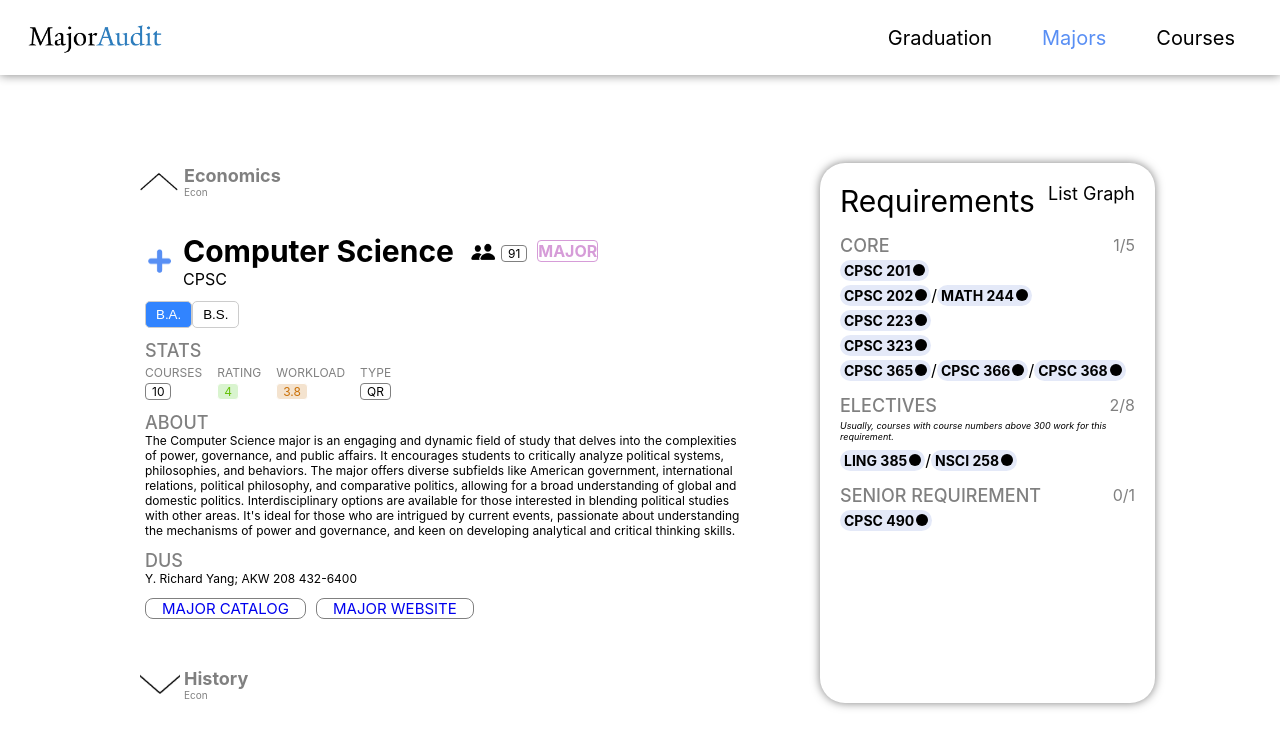
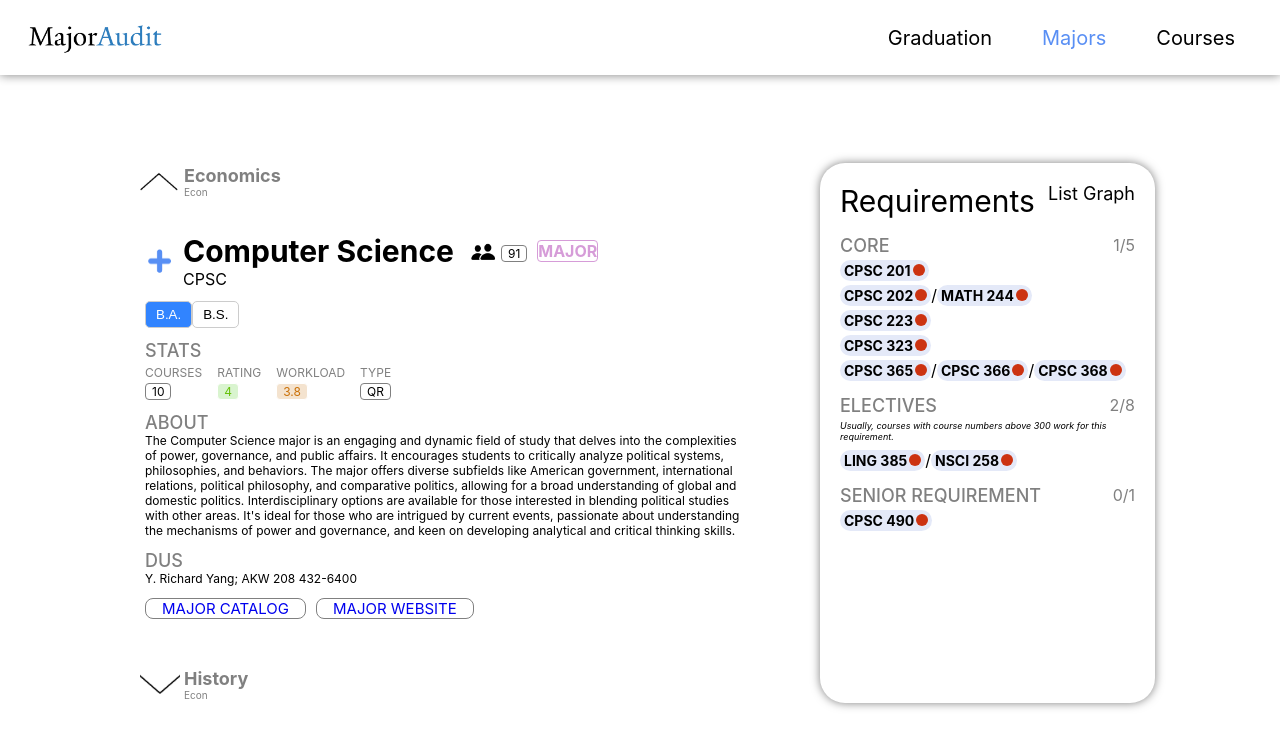
Before and after one commit to YaleComputerSociety/MajorAudit, a React (Create React App) app in the folder frontend/: page /majors in a window 1280 px wide. Shown: the top 748 px of the page. Built offline with nearby package versions, Linux system fonts and the light colour scheme.

Commit message:
reorganizing files

```diff
--- a/frontend/src/commons/components/CourseBox.tsx
+++ /dev/null
@@ -1,22 +0,0 @@
-
-import React from "react";
-import { List } from "lodash";
-import DistributionsCircle from "../../pages/Graduation/components/DistributionsCircle";
-import "./CourseBox.css"
-
-type Props = {
-  readonly text: string;
-  readonly semesters?: string;
-  readonly hasCheck?: boolean;
-  readonly distributions: List<string>;
-};
-
-export default function ClassBox({ text, semesters, hasCheck, distributions }: Props) {
-  return (
-    <div className="CourseBox">
-      {hasCheck ? "✓ " : ""}
-      {text}
-      {distributions.length > 0 ? (<DistributionsCircle distributions={distributions}/>) : ("")}
-    </div>
-  );
-}
--- /dev/null
+++ b/frontend/src/commons/components/courses/CourseBox.tsx
@@ -0,0 +1,22 @@
+
+import React from "react";
+import { List } from "lodash";
+import DistributionCircle from "./DistributionsCircle";
+import styles from "./CourseBox.module.css";
+
+type Props = {
+  readonly text: string;
+  readonly semesters?: string;
+  readonly hasCheck?: boolean;
+  readonly distributions: List<string>;
+};
+
+export default function CourseBox({ text, semesters, hasCheck, distributions }: Props) {
+  return (
+    <div className={styles.CourseBox}>
+      {hasCheck ? "✓ " : ""}
+      {text}
+      {distributions.length > 0 ? (<DistributionCircle distributions={distributions}/>) : ("")}
+    </div>
+  );
+}
--- a/frontend/src/pages/Graduation/Graduation.tsx
+++ b/frontend/src/pages/Graduation/Graduation.tsx
@@ -11,11 +11,7 @@
     <div>
       <div>
         <p style={{ fontSize: "30px" }}>Distributions</p>
-        <ToggleButtonGroup
-          color="primary"
-          onChange={(event, newYear) => {setCurrYear(newYear);}}
-          aria-label="Platform"
-        >
+        <ToggleButtonGroup color="primary" onChange={(event, newYear) => {setCurrYear(newYear);}} aria-label="Platform">
           <ToggleButton value="1">First-Year</ToggleButton>
           <ToggleButton value="2">Sophomore</ToggleButton>
           <ToggleButton value="3">Junior</ToggleButton>
--- a/frontend/src/pages/Graduation/components/DistributionBox.tsx
+++ b/frontend/src/pages/Graduation/components/DistributionBox.tsx
@@ -1,6 +1,6 @@
 import React from "react";
 import chroma from "chroma-js"
-import { skillsAreasColors } from '../utilities/constants';
+import { skillsAreasColors } from '../../../commons/utilities/constants';
 
 type Props = {
   readonly text: string;
--- a/frontend/src/pages/Majors/Majors.tsx
+++ b/frontend/src/pages/Majors/Majors.tsx
@@ -31,7 +31,6 @@
         program={programs[currdex]}
         scrollProgram={alterCurrdex}
         seeProgram={seeProgram}
-
         whichDegree={currDegree}
         alterCurrDegree={alterCurrDegree}/>
       <ProgramRequirementsBox degree={programs[currdex].degrees[currDegree]}/>
--- a/frontend/src/pages/Majors/components/ProgramMetadataBox.tsx
+++ b/frontend/src/pages/Majors/components/ProgramMetadataBox.tsx
@@ -115,7 +115,7 @@
 function MetadataAbove(props: {scrollProgram: Function, seeProgram: Function}){
   return(
     <div style={{ display: "flex", padding: "15px" }}>
-      <Button style={{ width: '40px', height: "auto", padding: 0, border: 'none', marginRight: "4px" }} onClick={() => props.scrollProgram(1)}>
+      <Button style={{ width: '40px', height: "auto", padding: 0, border: 'none', marginRight: "4px", cursor: "pointer" }} onClick={() => props.scrollProgram(1)}>
             <img src={upMajor} alt="" style={{ width: '100%', height: '100%', objectFit: 'cover' }}/>
       </Button>
       <div style={{ color: "gray" }}>
@@ -129,7 +129,7 @@
 function MetadataBelow(props: {scrollProgram: Function, seeProgram: Function}){
   return(
     <div style={{ display: "flex", padding: "15px" }}>
-      <Button style={{ width: '40px', height: "auto", padding: 0, border: 'none', marginRight: "4px" }} onClick={() => props.scrollProgram(-1)}>
+      <Button style={{ width: '40px', height: "auto", padding: 0, border: 'none', marginRight: "4px", cursor: "pointer" }} onClick={() => props.scrollProgram(-1)}>
         <img src={downMajor} alt="" style={{ width: '100%', height: '100%', objectFit: 'cover' }}/>
       </Button>
       <div style={{ color: "gray" }}>
--- a/frontend/src/pages/Majors/components/ProgramRequirementsBox.tsx
+++ b/frontend/src/pages/Majors/components/ProgramRequirementsBox.tsx
@@ -3,7 +3,7 @@
 import styles from "./../Majors.module.css";
 
 import { Degree } from "../../../commons/types";
-import ClassBox from "../../../commons/components/CourseBox";
+import CourseBox from "../../../commons/components/courses/CourseBox";
 
 function RequirementsTopshelf(major: Degree) {
   return(
@@ -31,7 +31,7 @@
               <div style={{ display: "flex" }}>
                 {sub.courses.map((course, courseIndex) => (
                   <div key={courseIndex} style={{ display: "flex" }}>
-                    <ClassBox text={course.name} distributions={["L"]} />
+                    <CourseBox text={course.name} distributions={["QR"]} />
                     {courseIndex < sub.courses.length - 1 && <div>/</div>}
                   </div>
                 ))}
```
Also changed, not shown: frontend/src/commons/components/courses/DistributionsCircle.tsx (renamed from frontend/src/pages/Graduation/components/DistributionsCircle.tsx, +4 -16 lines), frontend/src/pages/Graduation/components/DistributionTable.tsx (+6 -30 lines), frontend/src/commons/components/courses/CourseBox.module.css (renamed from frontend/src/commons/components/CourseBox.css), frontend/src/commons/utilities/constants.ts (renamed from frontend/src/pages/Graduation/utilities/constants.ts).
